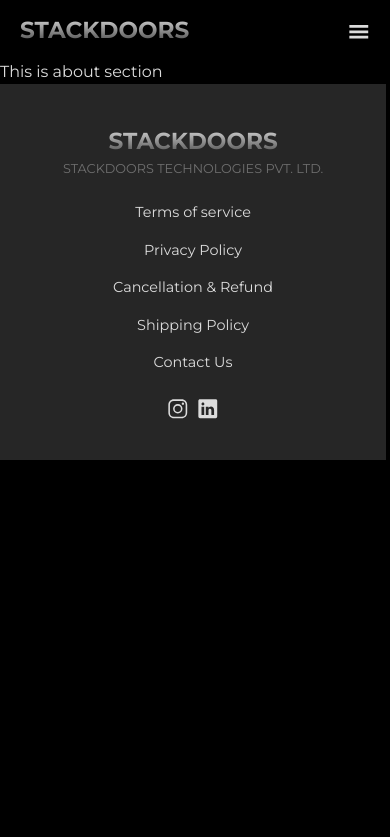
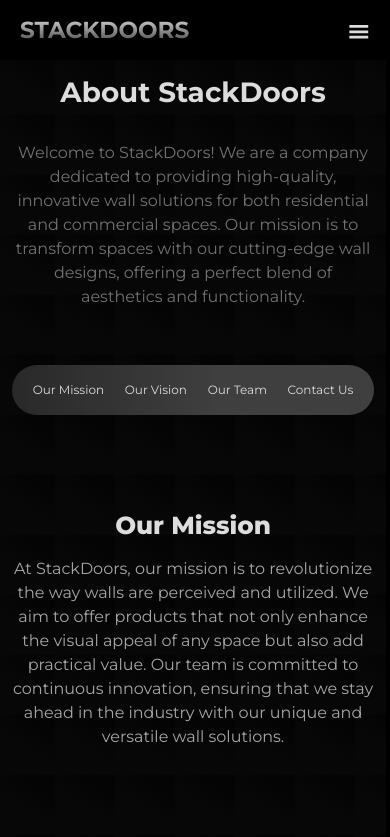
Before and after one commit to MZaidKhan2413/Brand-website, a React (Vite) app: page /about in a window 390 px wide. Shown: the top 837 px of the page. Built offline with nearby package versions, Linux system fonts and the light colour scheme.

Commit message:
About section updated

```diff
--- a/src/components/About/About.css
+++ b/src/components/About/About.css
@@ -0,0 +1,54 @@
+.about {
+    min-height: 100dvh;
+    background-color: #030303;
+    background-image: linear-gradient(
+      32deg,
+      rgba(11, 11, 11, 0.555) 30px,
+      transparent
+    );
+    background-size: 60px 60px;
+    background-position: -5px -5px;
+}
+
+.container {
+    position: relative;
+}
+
+.about-navs {
+    background: linear-gradient(90deg, rgba(0,0,0,1) 0%, rgba(41,41,41,1) 0%, rgba(63,63,63,1) 57%);
+}
+
+.about-navs-inner {
+    transition: all ease-in .25s;
+}
+.about-navs-inner:hover, .about-navs-inner:focus, .about-navs-inner:active{
+    background-color: #fff;
+    color: #000;
+    font-weight: 600;
+}
+
+.about .container h2 {
+    font-weight: 800;
+    padding-top: 5rem;
+}
+.about .container .paras {
+    margin-bottom: 5rem;
+    opacity: .75;
+}
+
+.about-key-point {
+    font-size: 2.5rem;
+}
+
+
+@media screen and (max-width: 767px) {
+    .row {
+        margin: 0 !important;
+        --bs-gutter-x: 0 !important;
+        --bs-gutter-y: 0 !important;
+    }
+    .about-navs {
+        width: 100% !important;
+        font-size: .75rem;
+    }
+}
--- a/src/components/About/About.jsx
+++ b/src/components/About/About.jsx
@@ -1,7 +1,60 @@
-export default function About() {
-    return (
-        <div className="about">
-            This is about section
+import "./About.css";
+import Navigations from "../Navigation/Navigations.jsx";
+import AboutContent from "./AboutContent.jsx";
+import { aboutNavs, aboutContent } from "./aboutConstants.jsx";
+import { useEffect } from "react";
+import { useLocation } from "react-router-dom";
+import { useGSAP } from "@gsap/react";
+import gsap from "gsap";
+const About = () => {
+    const loc = useLocation();
+    useEffect(()=>{
+        if (loc.hash === "#mission") {
+            document.getElementById("mission").scrollIntoView({ behavior: "smooth" });
+        } else if (loc.hash === "#vision") {
+            document.getElementById("vision").scrollIntoView({ behavior: "smooth" });
+        } else if (loc.hash === "#team") {
+            document.getElementById("team").scrollIntoView({ behavior: "smooth" });
+        } else if (loc.hash === "#contact") {
+            document.getElementById("contact").scrollIntoView({ behavior: "smooth" });
+        } else {
+            window.scrollTo(0, 0);
+        }
+    }, [loc])
+
+    useGSAP(()=>{
+      gsap.from(".container", {
+        x: -50,
+        opacity: 0,
+        duration: 1,
+      })
+    })
+
+  return (
+    <section className="about">
+        <div className="container d-flex flex-column">
+            <h1 className="text-center fw-bold py-3">About StackDoors</h1>
+            <p className="text-center py-2 opacity-50 fs-6 mb-5">
+              Welcome to StackDoors! We are a company dedicated to providing high-quality, innovative wall solutions for both residential and commercial spaces. Our mission is to transform spaces with our cutting-edge wall designs, offering a perfect blend of aesthetics and functionality.
+            </p>
+
+            <div className="about-navs w-50 py-2 px-2 rounded-pill d-flex justify-content-evenly mb-3">
+                {
+                    aboutNavs.map((nav, index) => (
+                        <Navigations link={nav.link} navText={nav.name} styling="p-2 about-navs-inner rounded-pill" key={index} />
+                    ))
+                }
+            </div>
+            <div className="">
+              {
+                aboutContent.map((content, index) => (
+                  <AboutContent key={index} id={content.id} title={content.title} content={content.content} keyPoint={content.keyPoint} />
+                ))
+              }
+            </div>
         </div>
-    )
-}
+    </section>
+  );
+};
+
+export default About;
--- /dev/null
+++ b/src/components/About/AboutContent.jsx
@@ -0,0 +1,31 @@
+import { useGSAP } from "@gsap/react";
+import gsap from "gsap";
+import { ScrollTrigger } from "gsap/ScrollTrigger";
+
+export default function AboutContent({id, title, content, keyPoint,}) {
+  gsap.registerPlugin(ScrollTrigger);
+  useGSAP(()=> {
+    gsap.from(`#${id}, #key${id}`, {
+      x: -50,
+      duration: 1,
+      ease: "elastic.out(.5, 1)",
+      scrollTrigger: {
+        trigger: `#${id}`,
+        scroller: "body",
+        start: "top 90%",
+        toggleActions: "restart pause resume reset",
+      },
+    });
+  })
+  return (
+    <div className="row">
+      <div className="text-md-start text-center col-12 col-md-7 row gap-2">
+        <h2 id={id} className="col-12">{title}</h2>
+        <p className="paras col-12">{content}</p>
+      </div>
+      <div className="col-12 col-md-5 d-flex align-items-center justify-content-center">
+        <h3 id={`key${id}`} className="about-key-point fw-bolder opacity-75 text-center" style={{color: keyPoint.color}}>{keyPoint.text}</h3>
+      </div>
+    </div>
+  );
+}
--- /dev/null
+++ b/src/components/About/aboutConstants.jsx
@@ -0,0 +1,33 @@
+export const aboutNavs = [
+    {link: "#mission", name: "Our Mission"},
+    {link: "#vision", name: "Our Vision"},
+    {link: "#team", name: "Our Team"},
+    {link: "#contact", name: "Contact Us"},
+]
+
+export const aboutContent = [
+    {
+        id: "mission",
+        title: "Our Mission",
+        content: "At StackDoors, our mission is to revolutionize the way walls are perceived and utilized. We aim to offer products that not only enhance the visual appeal of any space but also add practical value. Our team is committed to continuous innovation, ensuring that we stay ahead in the industry with our unique and versatile wall solutions.",
+        keyPoint: {text: "Focus", color: "#FF4C29"}
+    },
+    {
+        id: "vision",
+        title: "Our Vision",
+        content: "Our vision is to become a global leader in the wall solutions market. We strive to create products that cater to the diverse needs of our clients, ensuring that every wall we build stands as a testament to quality, creativity, and sustainability.",
+        keyPoint: {text: "Achieve", color: "#FDDE55"}
+    },
+    {
+        id: "team",
+        title: "Our Team",
+        content: "The StackDoors team is composed of passionate professionals with extensive experience in design, architecture, and construction. We believe in fostering a collaborative and inclusive work environment that encourages innovation and excellence.",
+        keyPoint: {text: "Together", color: "#FF5BAE"}
+    },
+    {
+        id: "contact",
+        title: "Contact Us",
+        content: `We would love to hear from you! Whether you have questions, feedback, or are interested in our products, feel free to reach out to us at ${<a href="mailto:donsahabdigreat333@gmail.com" className="text-primary">@e-mail</a>}.`,
+        keyPoint: {text: "Jam", color: "#892CDC"}
+    },
+]
```
